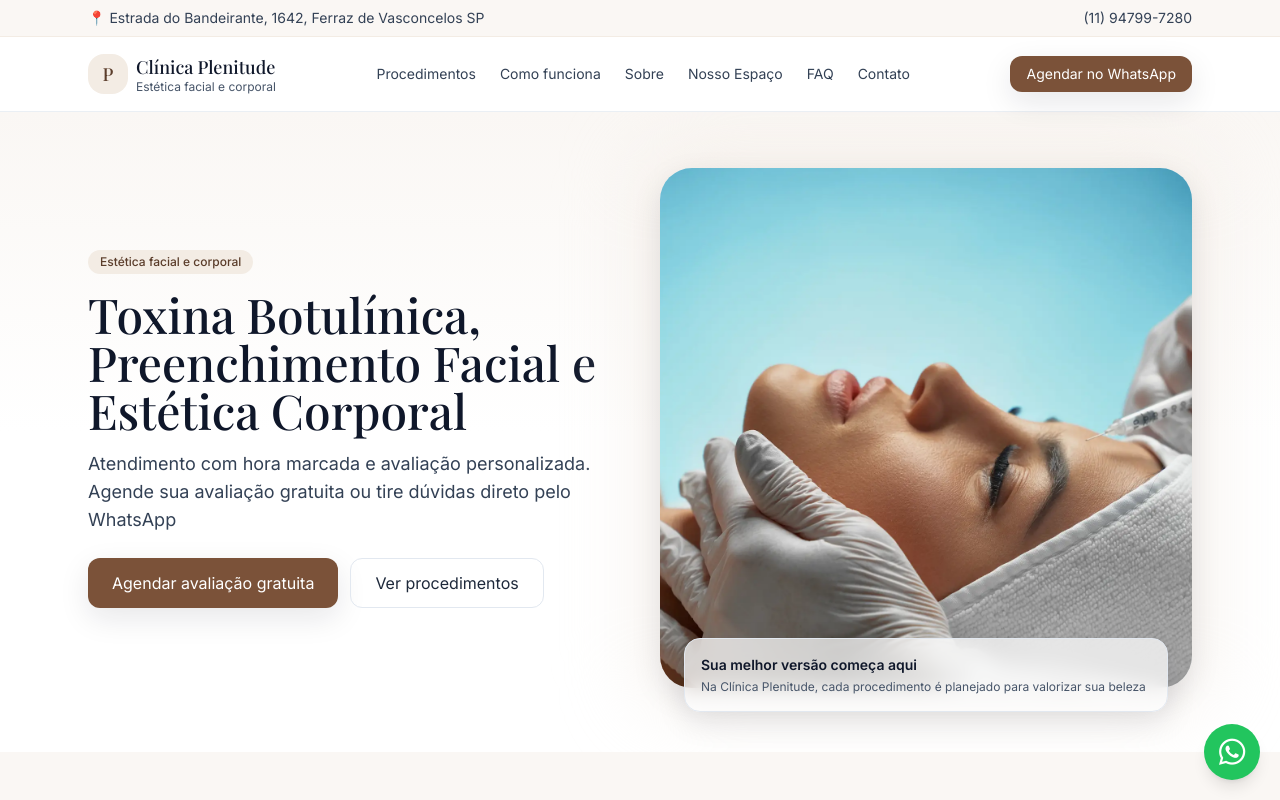
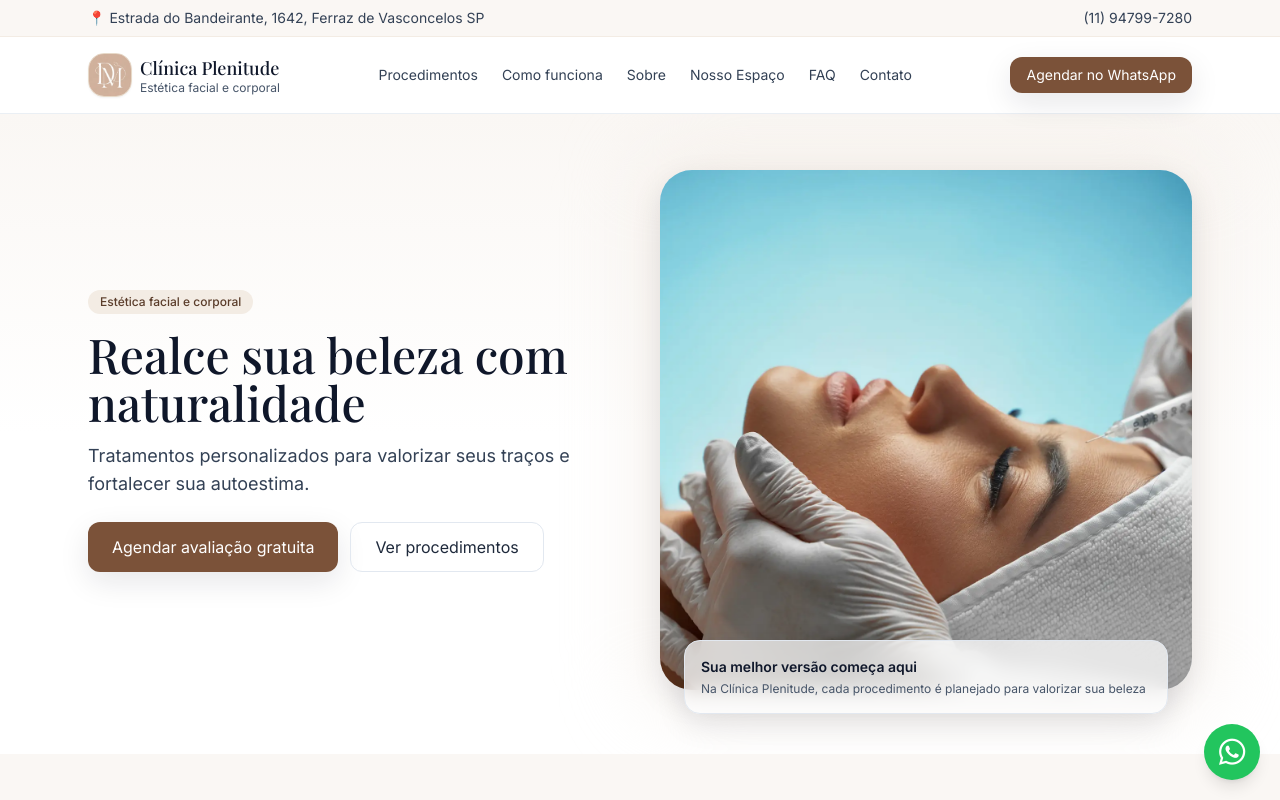
Before and after one commit to diesantana/dayana-monteiro, a plain HTML site: page index.html in a window 1280 px wide. Shown: the top 800 px of the page. Drawn offline with nearby package versions, Linux system fonts and the light colour scheme.

Commit message:
feat: Update images

```diff
--- a/index.html
+++ b/index.html
@@ -97,8 +97,10 @@
   <header class="sticky top-0 z-50 border-b border-slate-200/70 bg-white/80 backdrop-blur">
     <div class="max-w-6xl mx-auto px-6 py-4 flex items-center justify-between">
       <a href="#inicio" class="flex items-center gap-2">
-        <div class="h-10 w-10 rounded-2xl bg-brand-100 grid place-items-center">
-          <span class="font-serif text-brand-800 text-lg">P</span>
+        <!-- logo -->
+        <div class="h-11 w-11 rounded-2xl bg-brand-100 overflow-hidden border border-brand-200 shadow-sm">
+          <img src="assets/logo-dm.webp" alt="Logo Clínica Plenitude" class="h-full w-full object-cover object-center"
+            loading="eager" />
         </div>
         <div class="leading-tight">
           <p class="font-serif text-lg text-slate-900">Clínica Plenitude</p>
@@ -161,12 +163,11 @@
         </p>
 
         <h1 class="mt-4 font-serif text-4xl md:text-5xl text-slate-900 leading-tight">
-          Toxina Botulínica, Preenchimento Facial e Estética Corporal
+          Realce sua beleza com naturalidade
         </h1>
 
         <p class="mt-4 text-slate-700 text-base md:text-lg">
-          Atendimento com hora marcada e avaliação personalizada. Agende sua avaliação gratuita ou tire dúvidas direto
-          pelo WhatsApp
+          Tratamentos personalizados para valorizar seus traços e fortalecer sua autoestima.
         </p>
 
         <div class="mt-6 flex flex-col sm:flex-row gap-3">
@@ -400,8 +401,8 @@
 
         <div class="fade-up p-6 rounded-2xl bg-white border border-slate-200 shadow-soft">
           <p class="text-xs font-semibold text-brand-800">PASSO 02</p>
-          <p class="mt-2 font-semibold text-slate-900">Avaliação</p>
-          <p class="mt-2 text-sm text-slate-600">Avaliamos seu caso e definimos o melhor plano.</p>
+          <p class="mt-2 font-semibold text-slate-900">Avaliação gratuita</p>
+          <p class="mt-2 text-sm text-slate-600">Sem compromisso. Avaliamos seu caso com cuidado e definimos o melhor caminho para alcançar seu objetivo.</p>
         </div>
 
         <div class="fade-up p-6 rounded-2xl bg-white border border-slate-200 shadow-soft">
@@ -509,7 +510,7 @@
       <!-- IMAGEM CONTROLADA -->
       <div class="flex justify-center">
         <div class="w-full max-w-3xl rounded-3xl overflow-hidden shadow-soft">
-          <img src="assets/espaco2.jpeg" alt="Ambiente interno da Clínica Plenitude"
+          <img src="assets/ambiente.jpeg" alt="Ambiente interno da Clínica Plenitude"
             class="w-full h-[260px] md:h-[380px] object-cover object-[50%_40%]">
         </div>
       </div>
```
Also changed, not shown: assets/1.webp (deleted), assets/5.webp (deleted), assets/ambiente.jpeg (renamed from assets/espaco2.jpeg), assets/ambiente.jpg (deleted), assets/ambiente.webp (deleted), assets/ambiente2.JPG (deleted), assets/img.webp (deleted), assets/logo-dm.webp (added), assets/preenchimento-facial.webp (deleted).
